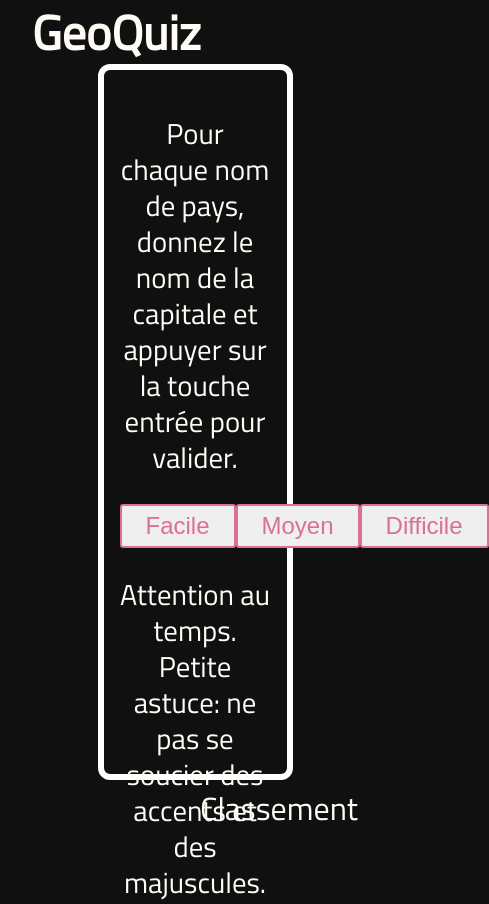
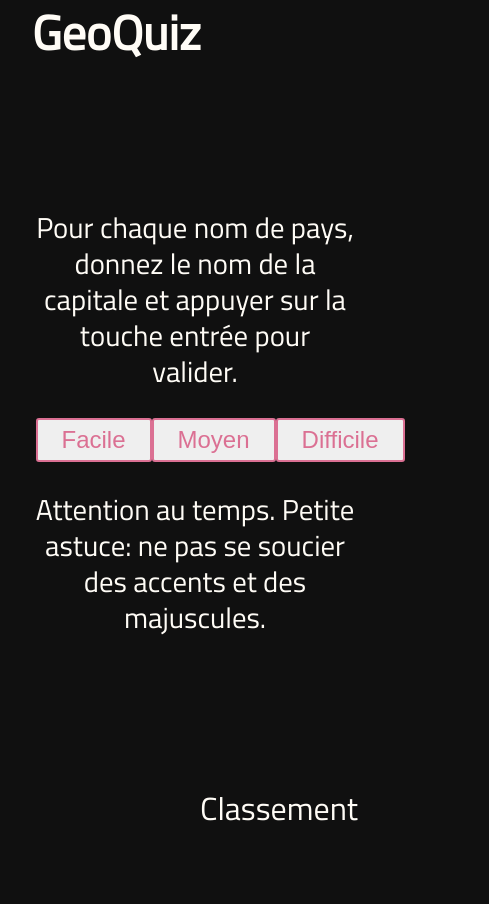
Before and after one commit to GuillaumePavic/geoQuiz_react, a React (Vite) app: page /quiz/1 in a window 390 px wide. Shown: the whole page, 489 px wide, since content can reach past the window. After the commit the page ends 844 px from the top, so only its background shows below. Built offline with nearby package versions, Linux system fonts and the light colour scheme.

Commit message:
Add responsive 1440px

```diff
--- a/src/App.tsx
+++ b/src/App.tsx
@@ -12,7 +12,7 @@ import NoMatchQuiz from './components/NoMatchQuiz';
 
 const Main = styled.main`
   height: calc(100vh - 128px);
-  max-width: 100%;
+  width: 100%;
   display: flex;
   flex-direction: column;
   justify-content: center;
--- a/src/components/Leaderboard.tsx
+++ b/src/components/Leaderboard.tsx
@@ -17,6 +17,11 @@ const Wrapper = styled.div`
     font-size: 2rem;
     & h1 {
         font-size: 3rem;
+    }
+
+    @media (max-width: 1440px) {
+        border: none;
+        width: 90vw;
     }
 `;
 
--- a/src/components/Quiz/LevelCard.tsx
+++ b/src/components/Quiz/LevelCard.tsx
@@ -7,7 +7,7 @@ const Wrapper = styled.div`
     width: 50vw;
     min-height: 500px;
     padding: 16px;
-    font-size: 1.5rem;
+    font-size: 24px;
     display: flex;
     flex-direction: column;
     justify-content: space-between;
@@ -15,6 +15,11 @@ const Wrapper = styled.div`
     & p {
         line-height: 36px;
         font-size: 1.2em;
+    }
+
+    @media (max-width: 1440px) {
+        border: none;
+        width: 90vw;
     }
 `;
 
--- a/src/components/Quiz/QuestionCard.tsx
+++ b/src/components/Quiz/QuestionCard.tsx
@@ -20,6 +20,11 @@ const QuestionWrapper = styled.div`
     position: relative;
     display: flex;
     flex-direction: column;
+
+    @media (max-width: 1440px) {
+        border: none;
+        width: 90vw;
+    }
 `;
 
 const Question = styled.div`
@@ -49,6 +54,10 @@ const QuestionNumber = styled.div`
     top: 12px;
     right: 12px;
     font-size: 2rem;
+
+    @media (max-width: 1440px) {
+        position: relative;
+    }
 `;
 
 const ProgressBarContainer = styled.div`
@@ -109,8 +118,8 @@ const QuestionCard: React.FC<Props> = ({
 
     return (
         <QuestionWrapper>
+            <Question>
             <QuestionNumber>{indexCurrentQuestion}/{totalQuestions}</QuestionNumber>
-            <Question>
                 <Label>{currentQuestion?.country.toUpperCase()}</Label>
                 <Input
                     type="text"
--- a/src/components/Quiz/QuizList.tsx
+++ b/src/components/Quiz/QuizList.tsx
@@ -6,13 +6,15 @@ import Quiz from '../../services/Quiz.service';
 const QuizListWrapper = styled.div`
     width: 70vw;
     display: flex;
+    flex-wrap: wrap;
     justify-content: space-around;
+    align-items: center;
 `;
 
 const QuizLink = styled(Link)`
     border: 6px solid white;
     border-radius: 12px;
-    display: block;
+    margin: 8px 4px;
     width: 200px;
     height: 200px;
     text-align: center;
@@ -20,6 +22,13 @@ const QuizLink = styled(Link)`
     display: flex;
     justify-content: space-around;
     align-items: center;
+
+    @media (max-width: 1440px) {
+        border: 4px solid white;
+        width: 100px;
+        height: 100px;
+        font-size: 16px;
+    }
 `;
 
 interface QuizListItem {
--- a/src/components/Quiz/Results.tsx
+++ b/src/components/Quiz/Results.tsx
@@ -18,6 +18,11 @@ const Wrapper = styled.div`
     align-items: center;
     font-size: 1.5rem;
     font-family: TitiliumRegular, sans-serif;
+
+    @media (max-width: 1440px) {
+        border: none;
+        width: 90vw;
+    }
 `;
 
 const Table = styled.table`
```
